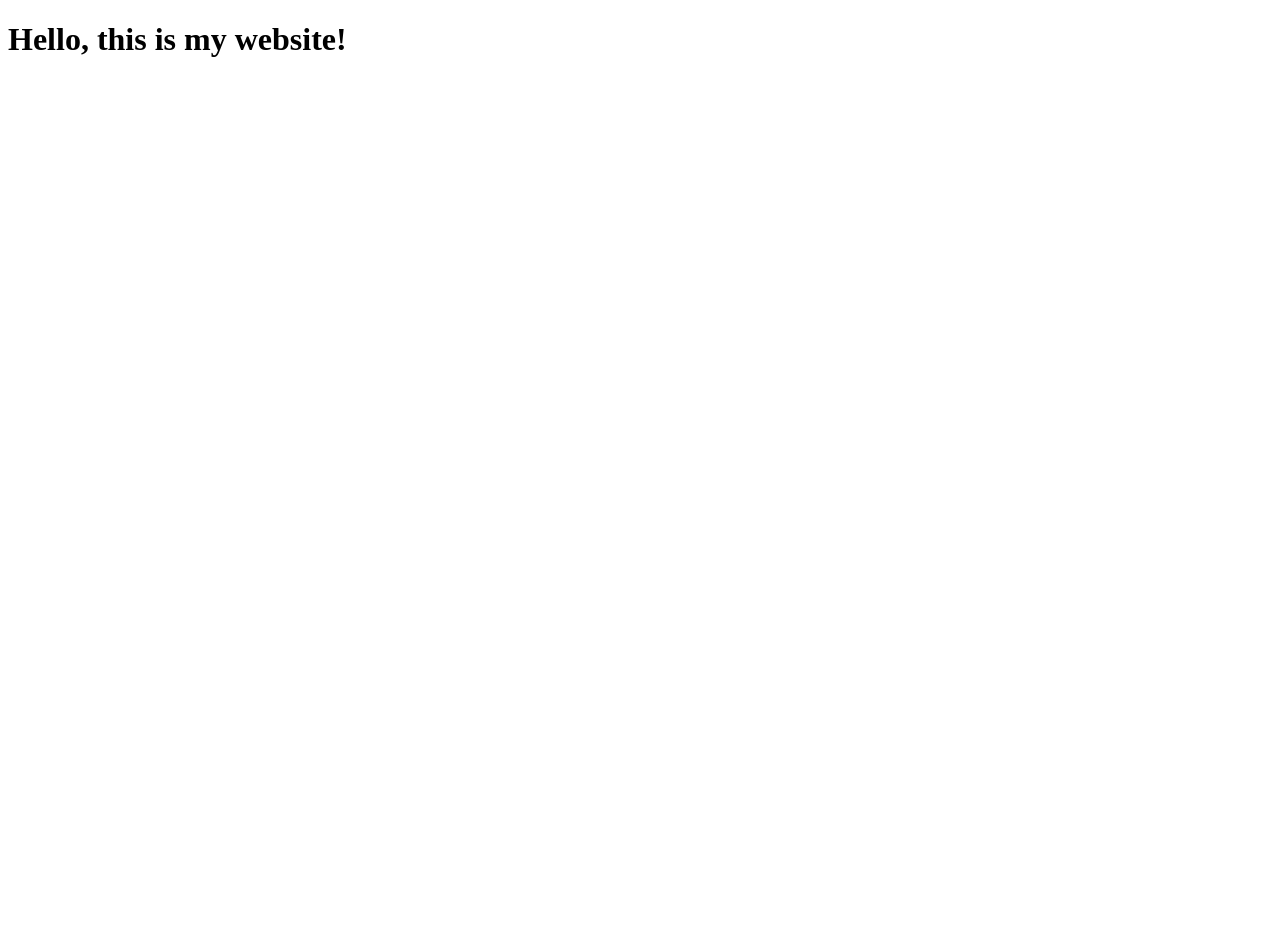
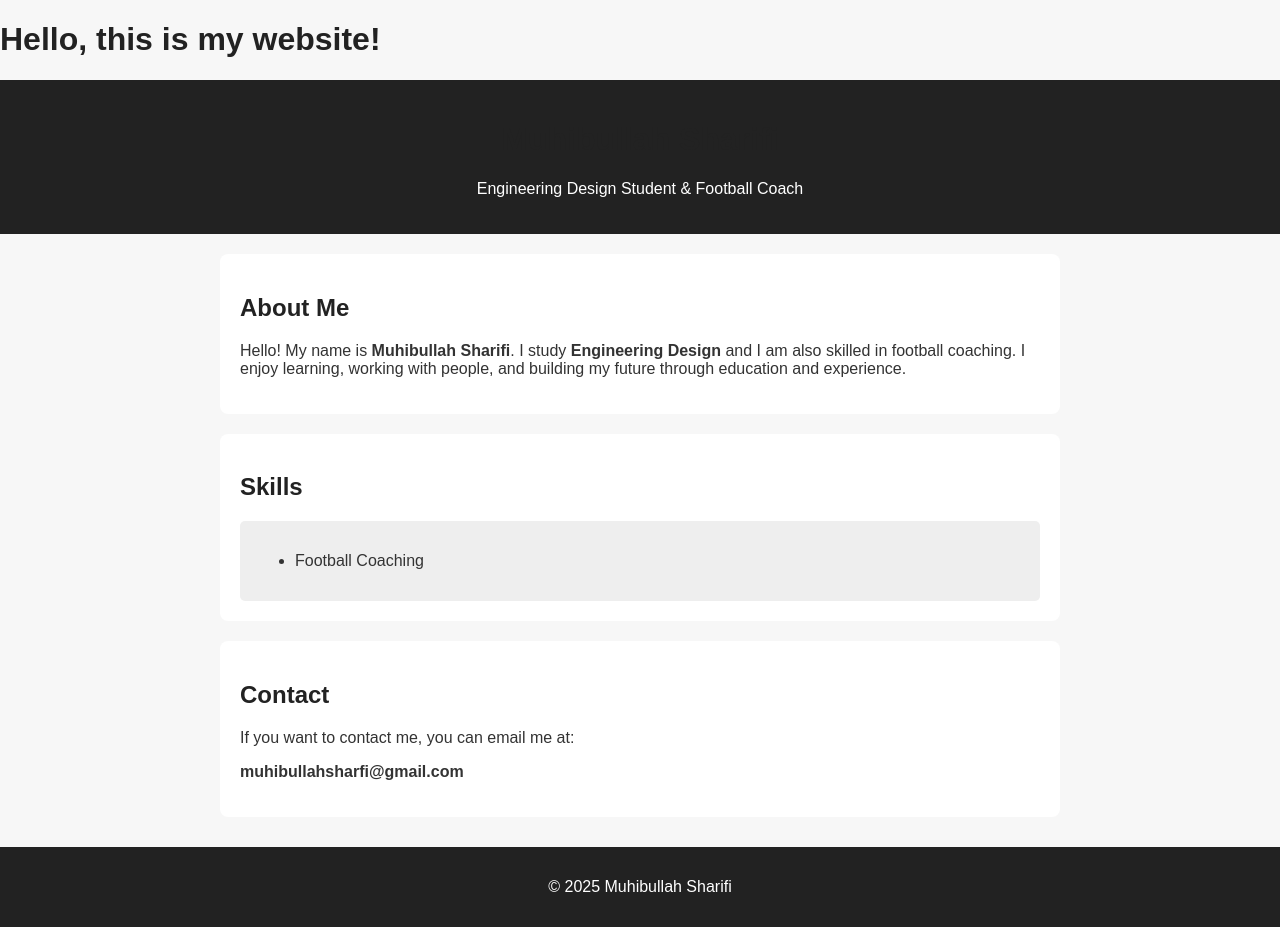
Before and after one commit to muhibullahsharfi2003/muhibullahsharfi2003.github.io, a plain HTML site: page index.html in a window 1280 px wide. Before the commit the page ends 800 px from the top, so only its background shows below. Drawn offline with Linux system fonts and the light colour scheme.

Commit message:
Update index.html

```diff
--- a/index.html
+++ b/index.html
@@ -7,3 +7,80 @@
     <h1>Hello, this is my website!</h1>
   </body>
 </html>
+<!DOCTYPE html>
+<html lang="en">
+<head>
+    <meta charset="UTF-8">
+    <meta name="viewport" content="width=device-width, initial-scale=1.0">
+    <title>Muhibullah Sharifi - Personal Website</title>
+    <style>
+        body {
+            font-family: Arial, sans-serif;
+            margin: 0;
+            background: #f7f7f7;
+            color: #333;
+        }
+        header {
+            background: #222;
+            color: white;
+            padding: 20px;
+            text-align: center;
+        }
+        section {
+            padding: 20px;
+            max-width: 800px;
+            margin: auto;
+            background: white;
+            margin-top: 20px;
+            border-radius: 8px;
+        }
+        h1, h2 {
+            color: #222;
+        }
+        .skills-box {
+            background: #eeeeee;
+            padding: 15px;
+            border-radius: 5px;
+        }
+        footer {
+            text-align: center;
+            padding: 15px;
+            margin-top: 30px;
+            background: #222;
+            color: white;
+        }
+    </style>
+</head>
+<body>
+
+<header>
+    <h1>Muhibullah Sharifi</h1>
+    <p>Engineering Design Student & Football Coach</p>
+</header>
+
+<section>
+    <h2>About Me</h2>
+    <p>Hello! My name is <strong>Muhibullah Sharifi</strong>. I study <strong>Engineering Design</strong> and I am also skilled in football coaching. I enjoy learning, working with people, and building my future through education and experience.</p>
+</section>
+
+<section>
+    <h2>Skills</h2>
+    <div class="skills-box">
+        <ul>
+            <li>Football Coaching</li>
+        </ul>
+    </div>
+</section>
+
+<section>
+    <h2>Contact</h2>
+    <p>If you want to contact me, you can email me at:</p>
+    <p><strong>muhibullahsharfi@gmail.com</strong></p>
+</section>
+
+<footer>
+    <p>© 2025 Muhibullah Sharifi</p>
+</footer>
+
+</body>
+</html>
```
